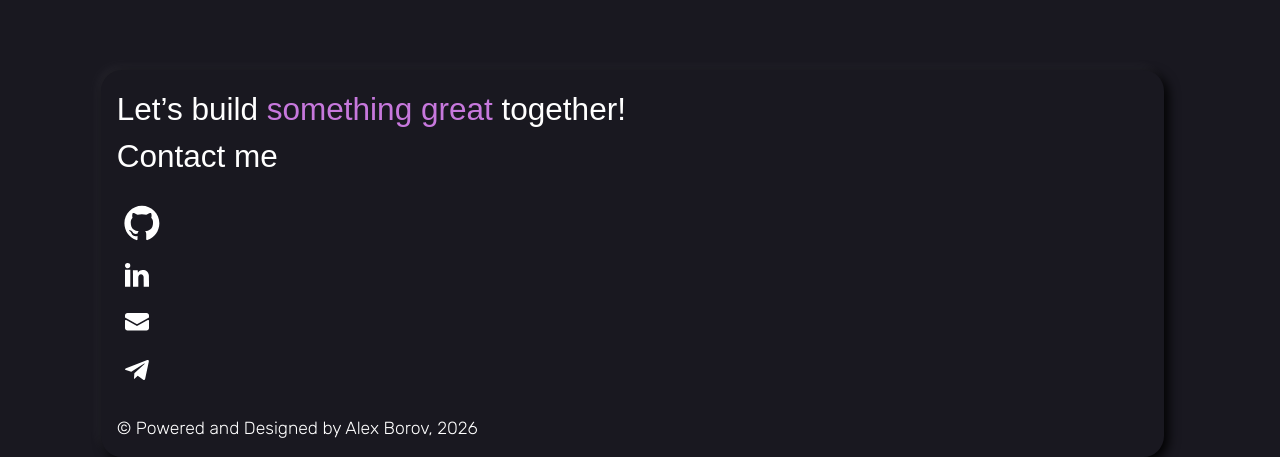
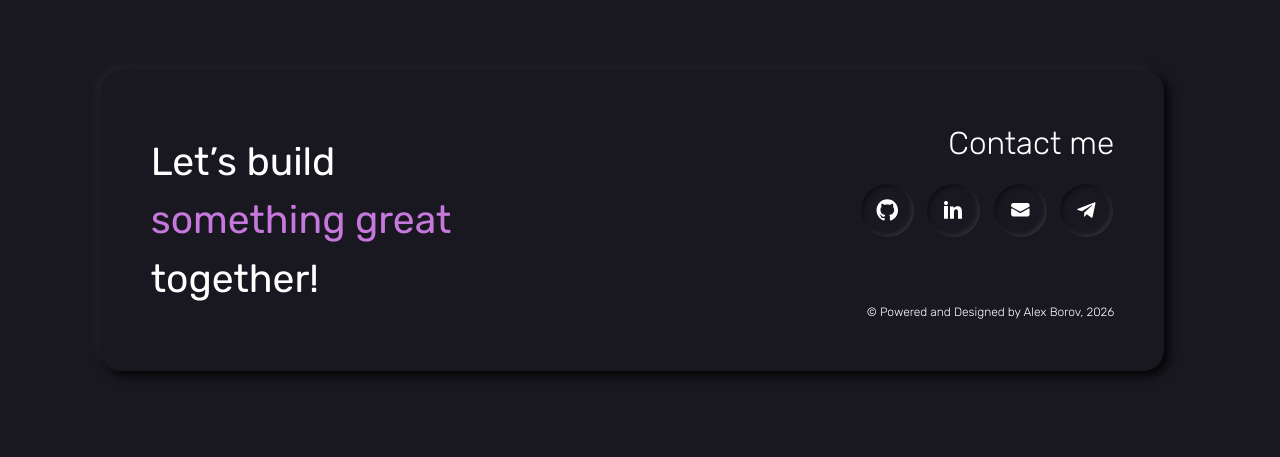
Before and after one commit to alexborovdev/personal-website, a React (Vite) app: page / in a window 1280 px wide. Shown: the part 2163-2620 px from the top of the page. After the commit the page ends 2549 px from the top, so only its background shows below. Built offline with nearby package versions, Linux system fonts and the light colour scheme; a web font is replaced by a local one.

Commit message:
feat: add Footer styles

```diff
--- a/src/sections/Footer/Footer.module.scss
+++ b/src/sections/Footer/Footer.module.scss
@@ -0,0 +1,73 @@
+@use '@/shared/tools' as *;
+
+.footer {
+  padding-bottom: rem(15);
+}
+
+.wrapper {
+  display: grid;
+  align-items: center;
+  justify-content: space-between;
+  grid-template-columns: 40% auto;
+  padding: rem(50) !important;
+
+  @include mobile {
+    display: block;
+  }
+}
+
+.left {
+  &Title {
+    font-size: fluid(44, 32);
+    font-weight: 400;
+
+    @include mobile {
+      display: none;
+    }
+  }
+}
+
+.right {
+  display: flex;
+  align-items: flex-end;
+  flex-direction: column;
+  row-gap: fluid(18, 12);
+
+  &Title {
+    font-weight: 300;
+
+    @include mobile {
+      color: var(--color-accent);
+    }
+  }
+}
+
+.soc1als {
+  &List {
+    display: flex;
+    gap: fluid(16, 5);
+  }
+
+  &Item {
+    display: flex;
+    align-items: center;
+    justify-content: center;
+    padding: fluid(12, 10);
+    box-shadow: var(--box-shadow-inset);
+    border: var(--border);
+    border-color: transparent;
+    border-radius: 50%;
+    transition-duration: var(--transition-duration);
+  }
+
+  &Link {
+    @include square(fluid(34, 26));
+
+    align-items: center;
+  }
+}
+
+.copyright {
+  padding-top: rem(50);
+  font-size: rem(12);
+}
```
